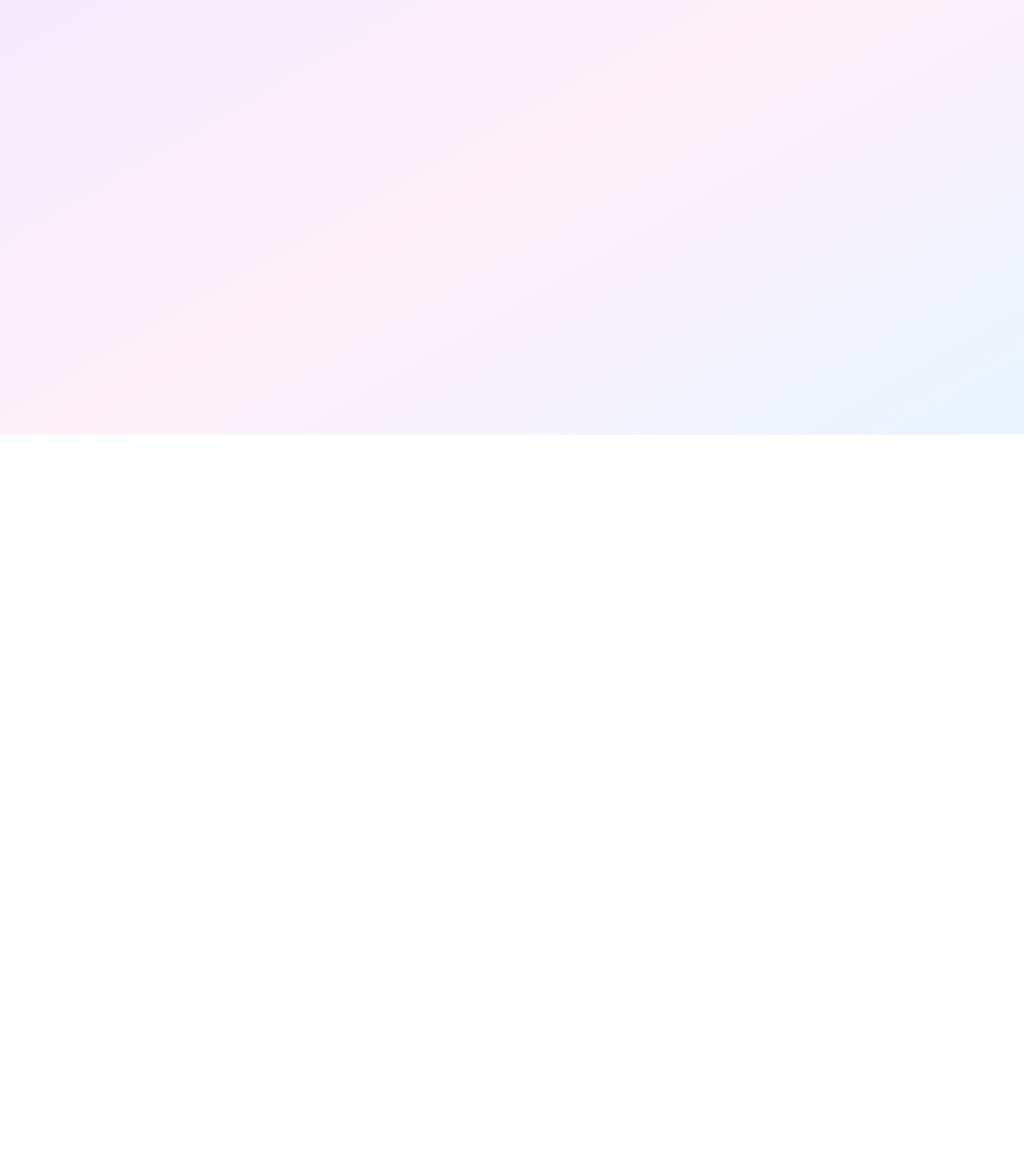
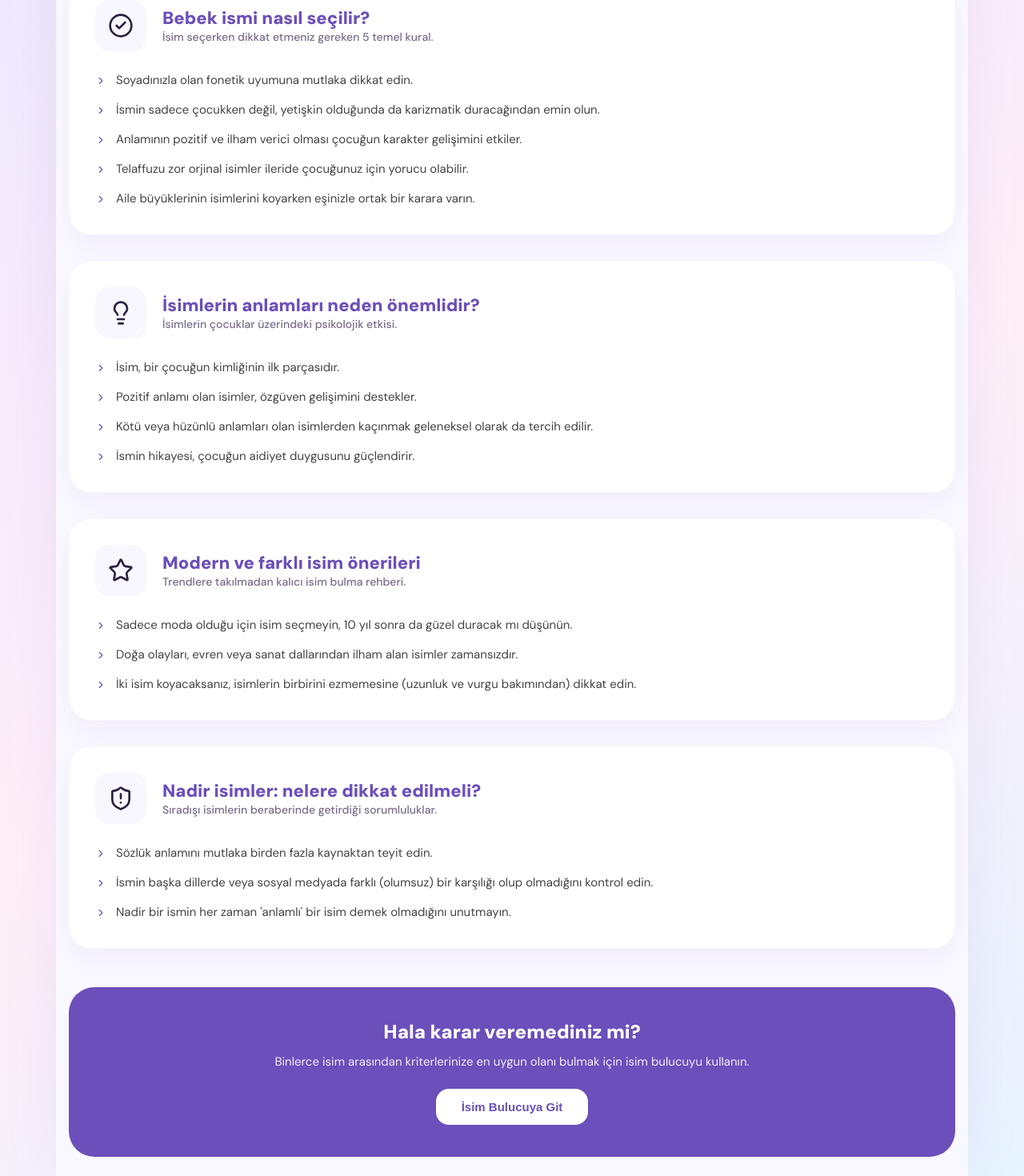
Before and after one commit to afeyza/yenidogan-app, a React (Vite) app: page /guide in a window 1280 px wide. Before the commit this address had no page. Shown: the part 257-1727 px from the top of the page at 80% size. Before the commit the page ends 800 px from the top, so only its background shows below. Built offline with nearby package versions, Linux system fonts and the light colour scheme.

Commit message:
Feat: Kapsamli Isim Rehberi sayfasi olusturuldu ve navigasyon baglandi

```diff
--- a/src/App.tsx
+++ b/src/App.tsx
@@ -6,6 +6,7 @@ import { NameFinder } from './pages/NameFinder';
 import { QuranNames } from './pages/QuranNames';
 import { GenderNames } from './pages/GenderNames';
 import { PopularNames } from './pages/PopularNames';
+import { Guide } from './pages/Guide';
 import { FavoritesProvider } from './context/FavoritesContext';
 
 function App() {
@@ -20,6 +21,7 @@ function App() {
             <Route path="quran" element={<QuranNames />} />
             <Route path="names/:gender" element={<GenderNames />} />
             <Route path="popular" element={<PopularNames />} />
+            <Route path="guide" element={<Guide />} />
           </Route>
         </Routes>
       </BrowserRouter>
--- /dev/null
+++ b/src/pages/Guide.tsx
@@ -0,0 +1,130 @@
+import { BookOpen, CheckCircle2, Lightbulb, Star, ShieldAlert, ChevronRight } from 'lucide-react';
+import { useNavigate } from 'react-router-dom';
+
+export const Guide = () => {
+  const navigate = useNavigate();
+
+  const articles = [
+    {
+      id: "secim",
+      icon: <CheckCircle2 size={32} className="text-purple" />,
+      title: "Bebek ismi nasıl seçilir?",
+      desc: "İsim seçerken dikkat etmeniz gereken 5 temel kural.",
+      content: [
+        "Soyadınızla olan fonetik uyumuna mutlaka dikkat edin.",
+        "İsmin sadece çocukken değil, yetişkin olduğunda da karizmatik duracağından emin olun.",
+        "Anlamının pozitif ve ilham verici olması çocuğun karakter gelişimini etkiler.",
+        "Telaffuzu zor orjinal isimler ileride çocuğunuz için yorucu olabilir.",
+        "Aile büyüklerinin isimlerini koyarken eşinizle ortak bir karara varın."
+      ]
+    },
+    {
+      id: "anlam",
+      icon: <Lightbulb size={32} className="text-gold" />,
+      title: "İsimlerin anlamları neden önemlidir?",
+      desc: "İsimlerin çocuklar üzerindeki psikolojik etkisi.",
+      content: [
+        "İsim, bir çocuğun kimliğinin ilk parçasıdır.",
+        "Pozitif anlamı olan isimler, özgüven gelişimini destekler.",
+        "Kötü veya hüzünlü anlamları olan isimlerden kaçınmak geleneksel olarak da tercih edilir.",
+        "İsmin hikayesi, çocuğun aidiyet duygusunu güçlendirir."
+      ]
+    },
+    {
+      id: "modern",
+      icon: <Star size={32} className="text-blue" />,
+      title: "Modern ve farklı isim önerileri",
+      desc: "Trendlere takılmadan kalıcı isim bulma rehberi.",
+      content: [
+        "Sadece moda olduğu için isim seçmeyin, 10 yıl sonra da güzel duracak mı düşünün.",
+        "Doğa olayları, evren veya sanat dallarından ilham alan isimler zamansızdır.",
+        "İki isim koyacaksanız, isimlerin birbirini ezmemesine (uzunluk ve vurgu bakımından) dikkat edin."
+      ]
+    },
+    {
+      id: "nadir",
+      icon: <ShieldAlert size={32} className="text-pink" />,
+      title: "Nadir isimler: nelere dikkat edilmeli?",
+      desc: "Sıradışı isimlerin beraberinde getirdiği sorumluluklar.",
+      content: [
+        "Sözlük anlamını mutlaka birden fazla kaynaktan teyit edin.",
+        "İsmin başka dillerde veya sosyal medyada farklı (olumsuz) bir karşılığı olup olmadığını kontrol edin.",
+        "Nadir bir ismin her zaman 'anlamlı' bir isim demek olmadığını unutmayın."
+      ]
+    }
+  ];
+
+  return (
+    <div className="fav-page" style={{ padding: '24px 16px' }}>
+      <div className="fav-header" style={{ marginBottom: '40px' }}>
+        <h2 style={{ fontSize: '36px', fontWeight: 900, display: 'flex', alignItems: 'center', gap: '16px' }}>
+          <BookOpen size={36} color="var(--purple)" /> İsim Rehberi
+        </h2>
+        <p style={{ fontSize: '16px', color: 'var(--muted)', marginTop: '8px', lineHeight: '1.6' }}>
+          Bebeğiniz için en doğru ismi seçerken size eşlik edecek uzman ipuçları ve rehber içerikler.
+        </p>
+      </div>
+
+      <div className="guide-articles-list" style={{ display: 'flex', flexDirection: 'column', gap: '32px' }}>
+        {articles.map((art) => (
+          <div key={art.id} className="guide-article-card" style={{
+            background: '#fff',
+            borderRadius: '28px',
+            padding: '32px',
+            boxShadow: '0 15px 35px rgba(107, 79, 187, 0.06)',
+            border: '1px solid rgba(107, 79, 187, 0.03)'
+          }}>
+            <div style={{ display: 'flex', alignItems: 'center', gap: '20px', marginBottom: '24px' }}>
+              <div style={{
+                width: '64px',
+                height: '64px',
+                borderRadius: '18px',
+                background: '#f8f7ff',
+                display: 'flex',
+                alignItems: 'center',
+                justifyContent: 'center'
+              }}>
+                {art.icon}
+              </div>
+              <div>
+                <h3 style={{ fontSize: '22px', fontWeight: 800, color: 'var(--purple)' }}>{art.title}</h3>
+                <p style={{ fontSize: '14px', color: 'var(--muted)', fontWeight: 500 }}>{art.desc}</p>
+              </div>
+            </div>
+
+            <div className="article-content" style={{ display: 'flex', flexDirection: 'column', gap: '12px' }}>
+              {art.content.map((point, idx) => (
+                <div key={idx} style={{ display: 'flex', gap: '12px', alignItems: 'flex-start' }}>
+                  <div style={{ marginTop: '4px' }}>
+                    <ChevronRight size={14} color="var(--purple)" />
+                  </div>
+                  <p style={{ fontSize: '15px', lineHeight: '1.6', color: '#444' }}>{point}</p>
+                </div>
+              ))}
+            </div>
+          </div>
+        ))}
+      </div>
+
+      <div style={{ marginTop: '48px', textAlign: 'center', background: 'var(--purple)', padding: '40px', borderRadius: '32px', color: '#fff' }}>
+        <h3 style={{ fontSize: '24px', fontWeight: 800, marginBottom: '12px' }}>Hala karar veremediniz mi?</h3>
+        <p style={{ opacity: 0.9, marginBottom: '24px', fontSize: '15px' }}>Binlerce isim arasından kriterlerinize en uygun olanı bulmak için isim bulucuyu kullanın.</p>
+        <button
+          onClick={() => navigate('/finder')}
+          style={{
+            background: '#fff',
+            color: 'var(--purple)',
+            border: 'none',
+            padding: '14px 32px',
+            borderRadius: '16px',
+            fontWeight: 800,
+            cursor: 'pointer',
+            fontSize: '15px'
+          }}
+        >
+          İsim Bulucuya Git
+        </button>
+      </div>
+    </div>
+  );
+};
--- a/src/pages/Home.tsx
+++ b/src/pages/Home.tsx
@@ -105,21 +105,21 @@ export const Home = () => {
         <div className="guide" style={{ width: '100%' }}>
           <div className="guide-header">
             <span>İSİM REHBERİ</span>
-            <a onClick={() => navigate('/finder')}>TÜMÜ</a>
+            <a onClick={() => navigate('/guide')}>TÜMÜ</a>
           </div>
-          <div className="guide-item" onClick={() => navigate('/finder')}>
+          <div className="guide-item" onClick={() => navigate('/guide')}>
             <span>Bebek ismi nasıl seçilir?</span>
             <ChevronRight size={16} />
           </div>
-          <div className="guide-item" onClick={() => navigate('/finder')}>
+          <div className="guide-item" onClick={() => navigate('/guide')}>
             <span>İsimlerin anlamları neden önemlidir?</span>
             <ChevronRight size={16} />
           </div>
-          <div className="guide-item" onClick={() => navigate('/finder')}>
+          <div className="guide-item" onClick={() => navigate('/guide')}>
             <span>Modern öneriler nereden başlar?</span>
             <ChevronRight size={16} />
           </div>
-          <div className="guide-item" onClick={() => navigate('/finder')}>
+          <div className="guide-item" onClick={() => navigate('/guide')}>
             <span>Nadir isimler: nelere dikkat edilmeli?</span>
             <ChevronRight size={16} />
           </div>
```
